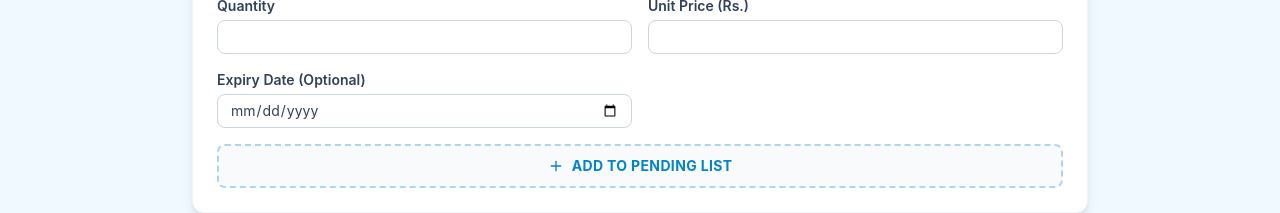
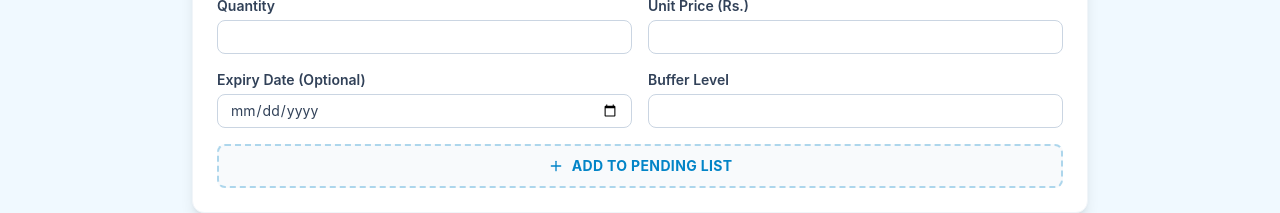
Before and after one commit to harsha2161/Neeroga_Hospital_Management_System, a React app in the folder frontend/: page /dr.tharaka/add-drugs in a window 1280 px wide. Shown: the part 462-675 px from the top of the page. Built offline with nearby package versions, Linux system fonts and the light colour scheme; the HTML template or start-up script is replaced by a standard one.

Commit message:
feat: implement drug management system including frontend dashboard pages and backend stock and department modules

```diff
--- a/frontend/src/components/forms/StockEntryForm.jsx
+++ b/frontend/src/components/forms/StockEntryForm.jsx
@@ -26,7 +26,8 @@ export default function StockEntryForm({ title }) {
     item: '',
     qty: '',
     price: '',
-    expiryDate: ''
+    expiryDate: '',
+    bufferLevel: ''
   });
 
   const [pendingItems, setPendingItems] = useState([]);
@@ -46,7 +47,7 @@ export default function StockEntryForm({ title }) {
     setPendingItems([...pendingItems, { ...formData, id: Date.now() }]);
 
     // Reset form for rapid entry, but keep the Date Received as it rarely changes per batch
-    setFormData(prev => ({ ...prev, category: '', item: '', qty: '', price: '', expiryDate: '' }));
+    setFormData(prev => ({ ...prev, category: '', item: '', qty: '', price: '', expiryDate: '', bufferLevel: '' }));
   };
 
   const handleRemoveFromList = (id) => {
@@ -155,6 +156,16 @@ export default function StockEntryForm({ title }) {
                 className="w-full px-3 py-1.5 rounded-lg border border-slate-300 focus:ring-2 focus:ring-hospital-primary outline-none text-slate-700 text-sm"
               />
             </div>
+
+            <div>
+              <label className="block text-sm font-semibold text-slate-700 mb-1">Buffer Level</label>
+              <input
+                type="number" min="0" required
+                value={formData.bufferLevel}
+                onChange={(e) => handleChange('bufferLevel', e.target.value)}
+                className="w-full px-3 py-1.5 rounded-lg border border-slate-300 focus:ring-2 focus:ring-hospital-primary outline-none text-slate-700 text-sm"
+              />
+            </div>
           </div>
 
           <button
@@ -183,6 +194,7 @@ export default function StockEntryForm({ title }) {
                   <th className="px-4 py-3 text-right">Unit Price</th>
                   <th className="px-4 py-3 text-right">Total Price</th>
                   <th className="px-4 py-3">Expiry</th>
+                  <th className="px-4 py-3 text-center">Buffer Level</th>
                   <th className="px-4 py-3 rounded-tr-lg text-right">Action</th>
                 </tr>
               </thead>
@@ -195,6 +207,7 @@ export default function StockEntryForm({ title }) {
                     <td className="px-4 py-3 text-right font-medium text-slate-500">Rs. {Number(item.price).toFixed(2)}</td>
                     <td className="px-4 py-3 text-right font-bold text-hospital-primary">Rs. {(Number(item.qty) * Number(item.price)).toFixed(2)}</td>
                     <td className="px-4 py-3 text-slate-500">{item.expiryDate || '-'}</td>
+                    <td className="px-4 py-3 text-center font-medium text-slate-700">{item.bufferLevel}</td>
                     <td className="px-4 py-3 text-right">
                       <button
                         onClick={() => handleRemoveFromList(item.id)}
@@ -211,7 +224,7 @@ export default function StockEntryForm({ title }) {
                 <tr>
                   <td colSpan="4" className="px-4 py-4 text-right uppercase text-xs tracking-widest text-slate-500">Total Batch Value:</td>
                   <td className="px-4 py-4 text-right text-hospital-primary text-base">Rs. {calculateTotalValue().toFixed(2)}</td>
-                  <td colSpan="2"></td>
+                  <td colSpan="3"></td>
                 </tr>
               </tfoot>
             </table>
```
